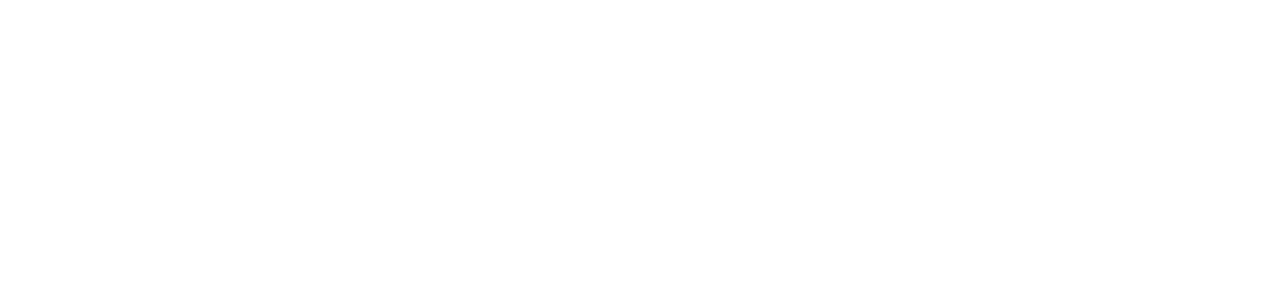
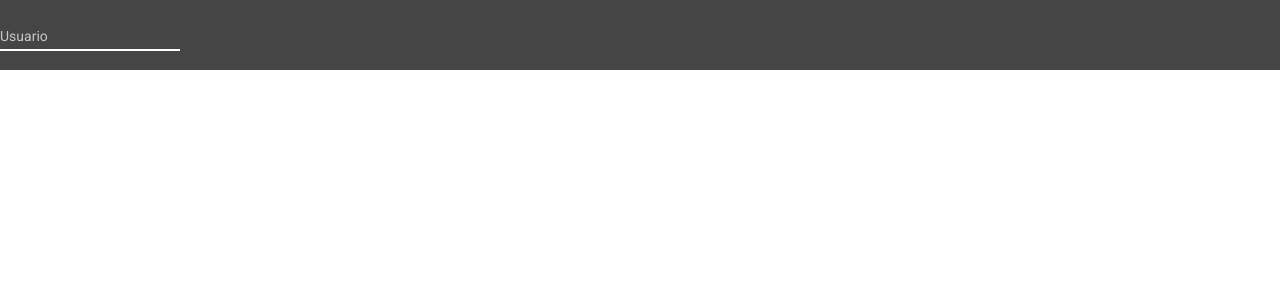
Before and after one commit to AlexAcevedo447/ng-pymes-boost, an Angular app: page / in a window 1280 px wide. Shown: the top 300 px of the page. Built offline with nearby package versions, Linux system fonts and the light colour scheme.

Commit message:
Feature:Global styles - Adding background global styles

```diff
--- a/src/styles.scss
+++ b/src/styles.scss
@@ -2,3 +2,7 @@
 
 html, body { height: 100%; }
 body { margin: 0; font-family: Roboto, "Helvetica Neue", sans-serif; }
+
+.bg-grey{
+    background-color: rgb(69, 69, 69);
+}
```
